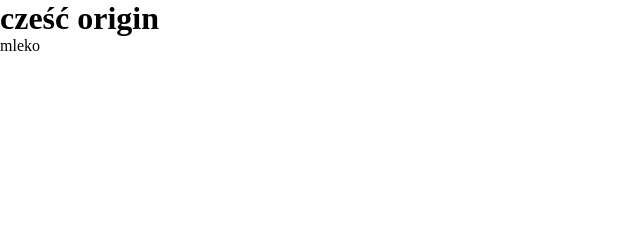
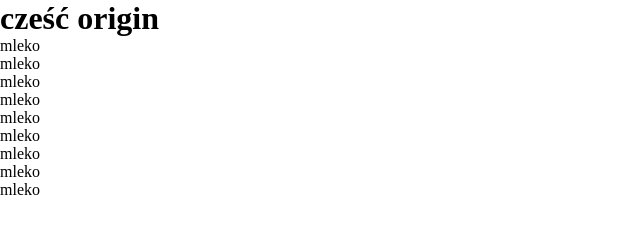
Before and after one commit to DeGaw997/mleko, a plain HTML site: page index.html in a window 1280 px wide. Shown: the whole page, without its empty margins (0-640 px from the left). Drawn offline with Linux system fonts and the light colour scheme.

Commit message:
added multiple p

```diff
--- a/index.html
+++ b/index.html
@@ -11,6 +11,14 @@
 
 <h1>cześć origin</h1>
 <p>mleko</p>
+<p>mleko</p>
+<p>mleko</p>
+<p>mleko</p>
+<p>mleko</p>
+<p>mleko</p>
+<p>mleko</p>
+<p>mleko</p>
+<p>mleko</p>
 
 </body>
 </html>
```
